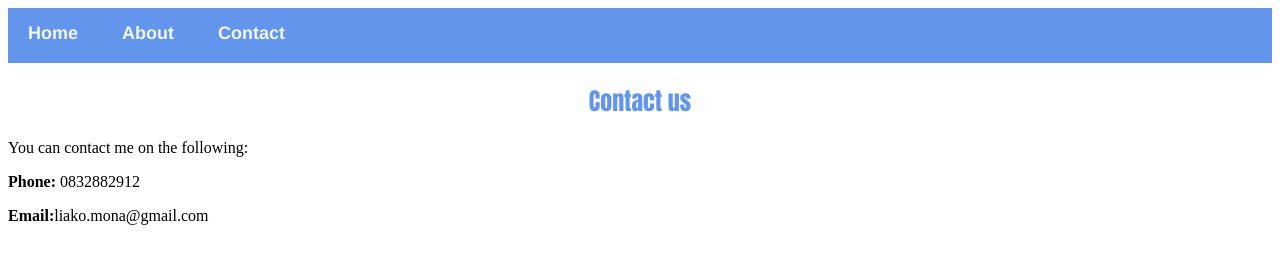
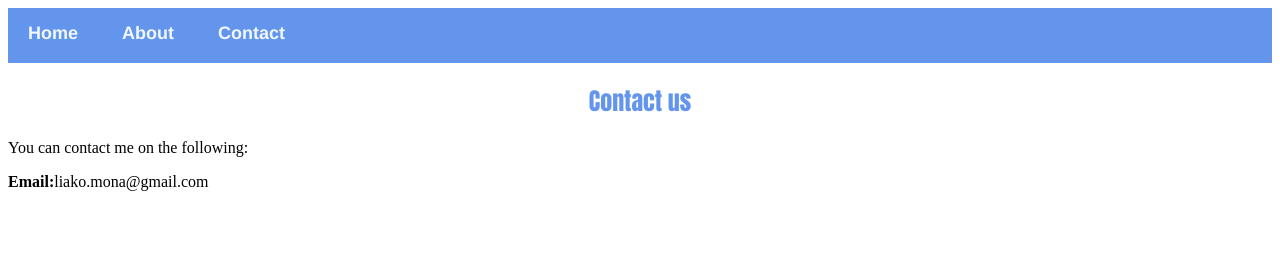
Before and after one commit to Ntsumi-creator/Superhero-app, a plain HTML site: page contact.html in a window 1280 px wide. Drawn offline with Linux system fonts and the light colour scheme.

Commit message:
Update contact.html

```diff
--- a/contact.html
+++ b/contact.html
@@ -11,7 +11,6 @@
         </div>
     <h2>Contact us</h2>
     <p>You can contact me on the following:</p>
-    <p><b>Phone:</b> 0832882912</p>
     <p><b>Email:</b>liako.mona@gmail.com</p>
     </body>
 </html>
```
